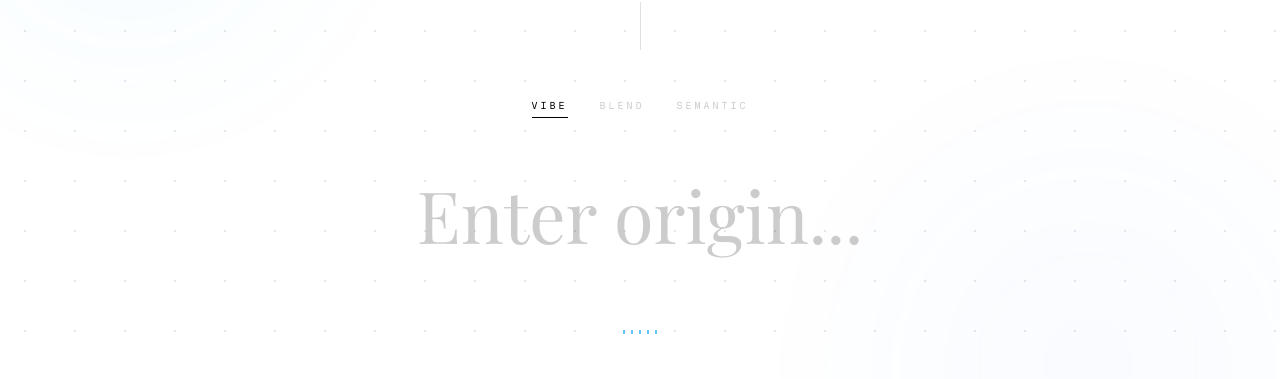
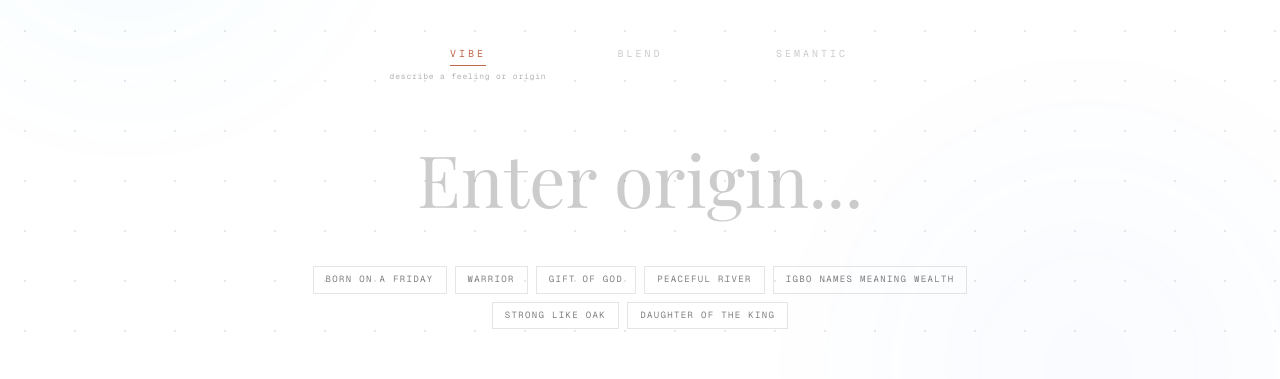
Before and after one commit to andreyscott/nameFindQ, a Next.js app: page / in a window 1280 px wide. Shown: the part 244-623 px from the top of the page. Built offline with nearby package versions, Linux system fonts and the light colour scheme; no server answers.

Commit message:
feat: tab micro-copy suggestion pills terracotta accent WCAG contrast empty states

```diff
--- a/app/components/MonolithSearch.tsx
+++ b/app/components/MonolithSearch.tsx
@@ -10,11 +10,35 @@ import type { NameSearchResult } from '../api/search/route';
 
 type SearchMode = 'vibe' | 'blend' | 'semantic';
 
-const TABS: { id: SearchMode; label: string }[] = [
-  { id: 'vibe',     label: 'vibe'     },
-  { id: 'blend',    label: 'blend'    },
-  { id: 'semantic', label: 'semantic' },
+// ── Tab definitions + micro-copy ─────────────────────────────────────────
+const TABS: { id: SearchMode; label: string; hint: string }[] = [
+  { id: 'vibe',     label: 'vibe',     hint: 'Describe a feeling or origin'  },
+  { id: 'blend',    label: 'blend',    hint: 'Combine two name roots'         },
+  { id: 'semantic', label: 'semantic', hint: 'Search by meaning or culture'   },
 ];
+
+// ── Suggestion pills per mode ─────────────────────────────────────────────
+const PILLS: Record<SearchMode, string[]> = {
+  vibe: [
+    'Born on a Friday',
+    'Warrior',
+    'Gift of God',
+    'Peaceful river',
+    'Igbo names meaning wealth',
+    'Strong like oak',
+    'Daughter of the king',
+  ],
+  blend: [
+    'Yoruba + Celtic',
+    'Edo + Gaelic',
+    'Igbo + Norse',
+    'African + Scandinavian',
+  ],
+  semantic: [],
+};
+
+// ── Terracotta accent — used only for active UI states ────────────────────
+const ACCENT = '#C1694F';
 
 export function MonolithSearch() {
   const [isFocused, setIsFocused] = useState(false);
@@ -42,6 +66,7 @@ export function MonolithSearch() {
 
   const handleModeSwitch = (mode: SearchMode) => {
     setSearchMode(mode);
+    setValue('');
     // Clear semantic results when leaving semantic tab
     if (mode !== 'semantic') {
       setSemanticResults([]);
@@ -49,27 +74,51 @@ export function MonolithSearch() {
     }
   };
 
+  // Clicking a suggestion pill instantly triggers the search
+  const handlePill = (pill: string) => {
+    setValue(pill);
+    router.push(`/results?q=${encodeURIComponent(pill)}&type=${searchMode}`);
+  };
+
   return (
     <div className="relative w-full max-w-3xl mx-auto flex flex-col items-center justify-center z-10">
-      {/* ── Tab Toggle ────────────────────────────────────────── */}
+
+      {/* ── Tab Toggle with micro-copy ─────────────────────────────── */}
       <div className="flex gap-8 mb-8">
-        {TABS.map(({ id, label }) => (
+        {TABS.map(({ id, label, hint }) => (
           <button
             key={id}
             id={`tab-${id}`}
             onClick={() => handleModeSwitch(id)}
-            className={`font-mono text-[10px] tracking-[0.3em] uppercase transition-all pb-1 border-b ${
-              searchMode === id
-                ? 'text-black border-black'
-                : 'text-black/20 border-transparent hover:text-black/40'
-            }`}
+            className="flex flex-col items-center gap-1"
+            aria-pressed={searchMode === id}
           >
-            {label}
+            {/* Tab label */}
+            <span
+              className={`font-mono text-[10px] tracking-[0.3em] uppercase transition-all pb-1 border-b ${
+                searchMode === id
+                  ? 'border-[#C1694F] text-[#C1694F]'
+                  : 'text-black/20 border-transparent hover:text-black/40'
+              }`}
+            >
+              {label}
+            </span>
+            {/* Micro-copy — visible only on active tab */}
+            <span
+              className={`font-mono text-[8px] tracking-[0.1em] lowercase transition-all duration-300 whitespace-nowrap ${
+                searchMode === id
+                  ? 'opacity-100 text-black/30 max-h-4'
+                  : 'opacity-0 max-h-0'
+              }`}
+              aria-hidden="true"
+            >
+              {hint}
+            </span>
           </button>
         ))}
       </div>
 
-      {/* ── Panel: Vibe / Blend (existing LLM route) ─────────── */}
+      {/* ── Panel: Vibe / Blend ────────────────────────────────────── */}
       <AnimatePresence mode="wait">
         {(searchMode === 'vibe' || searchMode === 'blend') && (
           <motion.div
@@ -94,7 +143,7 @@ export function MonolithSearch() {
                 spellCheck={false}
                 autoComplete="off"
               />
-              {/* Cyan focus underline */}
+              {/* Cyan focus underline — kept (serves input-focus purpose, not selection) */}
               <motion.div
                 className="absolute bottom-0 left-1/2 h-[1px] bg-[#38BDF8] shadow-[0_0_10px_rgba(56,189,248,0.8)]"
                 initial={{ width: 0, x: '-50%' }}
@@ -106,11 +155,35 @@ export function MonolithSearch() {
               />
             </div>
 
+            {/* ── Suggestion pills — zero state only ───────────────── */}
+            <AnimatePresence>
+              {!value && PILLS[searchMode].length > 0 && (
+                <motion.div
+                  initial={{ opacity: 0, y: 4 }}
+                  animate={{ opacity: 1, y: 0 }}
+                  exit={{ opacity: 0, y: -4 }}
+                  transition={{ duration: 0.25 }}
+                  className="w-full flex flex-wrap justify-center gap-2 mb-6"
+                  aria-label="Example searches"
+                >
+                  {PILLS[searchMode].map((pill) => (
+                    <button
+                      key={pill}
+                      onClick={() => handlePill(pill)}
+                      className="border border-black/10 text-[9px] font-mono tracking-[0.15em] uppercase px-3 py-1.5 text-black/50 hover:border-black/40 hover:text-black hover:bg-black/[0.02] transition-all"
+                    >
+                      {pill}
+                    </button>
+                  ))}
+                </motion.div>
+              )}
+            </AnimatePresence>
+
             <VibeScanner isTyping={isTyping} />
           </motion.div>
         )}
 
-        {/* ── Panel: Semantic RAG search ────────────────────────── */}
+        {/* ── Panel: Semantic RAG search ───────────────────────────── */}
         {searchMode === 'semantic' && (
           <motion.div
             key="semantic-search"
--- a/app/components/SearchResults.tsx
+++ b/app/components/SearchResults.tsx
@@ -77,7 +77,7 @@ export function SearchResults({ results, query, isLoading }: SearchResultsProps)
         <p className="font-mono text-[10px] tracking-[0.3em] text-black/40 uppercase">
           No semantic matches found
         </p>
-        <p className="mt-2 text-sm text-black/30 font-serif">
+        <p className="mt-2 text-sm text-black/50 font-serif">
           Try rephrasing your query — e.g. add a tribe name or describe a feeling.
         </p>
       </motion.div>
--- a/app/results/page.tsx
+++ b/app/results/page.tsx
@@ -228,7 +228,7 @@ function ResultsContent() {
                     title={saved ? "Remove from saved" : "Save to collection"}
                     className={`w-9 h-9 flex items-center justify-center border transition-all duration-200
                       ${saved
-                        ? "border-black bg-black text-white"
+                        ? "border-[#C1694F] bg-[#C1694F] text-white"
                         : "border-black/20 text-black/30 hover:border-black hover:text-black"
                       }
                       ${isSavingThis ? "opacity-40 cursor-wait" : ""}
--- a/app/saved/page.tsx
+++ b/app/saved/page.tsx
@@ -22,27 +22,68 @@ export default function SavedPage() {
         </div>
 
         {savedNames.length === 0 ? (
-          <div className="text-center py-20 border border-dashed border-black/10">
-            <p className="text-sm text-black/40 font-sans">No names saved yet.</p>
-            <Link href="/" className="mt-4 inline-block text-[10px] font-mono tracking-widest uppercase border-b border-black pb-1 hover:opacity-50 transition-opacity">
-              Start Discovering
+          /* ── Empty state ──────────────────────────────────────────── */
+          <motion.div
+            initial={{ opacity: 0, y: 6 }}
+            animate={{ opacity: 1, y: 0 }}
+            className="flex flex-col items-center gap-5 py-20 border border-dashed border-black/10"
+          >
+            {/* Bookmark outline icon */}
+            <svg
+              width="32"
+              height="32"
+              viewBox="0 0 24 24"
+              fill="none"
+              stroke="currentColor"
+              strokeWidth="1"
+              strokeLinecap="round"
+              strokeLinejoin="round"
+              className="text-black/20"
+              aria-hidden="true"
+            >
+              <path d="M19 21l-7-5-7 5V5a2 2 0 0 1 2-2h10a2 2 0 0 1 2 2z" />
+            </svg>
+
+            <div className="text-center">
+              <p className="font-serif text-2xl text-black/60 mb-1">
+                Your collection is empty
+              </p>
+              <p className="font-mono text-[10px] tracking-[0.2em] text-black/30 uppercase">
+                Save names from your search results
+              </p>
+            </div>
+
+            <Link
+              href="/"
+              className="mt-1 inline-flex items-center px-6 py-3 text-[10px] font-mono uppercase tracking-[0.2em] text-white hover:opacity-80 transition-opacity"
+              style={{ backgroundColor: '#C1694F' }}
+            >
+              Begin Discovering
             </Link>
-          </div>
+          </motion.div>
         ) : (
+          /* ── Name list ────────────────────────────────────────────── */
           <div className="flex flex-col">
-            {savedNames.sort((a, b) => b.savedAt - a.savedAt).map((item, index) => (
-              <div key={item.name} className="group py-8 border-b border-black/10 flex justify-between items-center -mx-6 px-6 hover:bg-black/[0.02] transition-colors">
+            {savedNames
+              .sort((a, b) => b.savedAt - a.savedAt)
+              .map((item) => (
+                <div
+                  key={item.name}
+                  className="group py-8 border-b border-black/10 flex justify-between items-center -mx-6 px-6 hover:bg-black/[0.02] transition-colors"
+                >
                   <Link href={`/name/${encodeURIComponent(item.name)}`} className="flex-1">
                     <h2 className="text-3xl font-serif text-black mb-1 group-hover:text-black/70 transition-colors">
                       {item.name}
                     </h2>
+                    {/* Phase 3: bumped from text-black/60 (was /40 before) for WCAG AA */}
                     <p className="text-xs text-black/60 font-sans">
                       {item.short_meaning}
                     </p>
                   </Link>
                   <button
                     onClick={() => toggleSave(item)}
-                  className="text-[10px] font-mono uppercase tracking-widest text-red-500 opacity-0 group-hover:opacity-100 transition-opacity hover:underline"
+                    className="text-[10px] font-mono uppercase tracking-widest opacity-0 group-hover:opacity-100 transition-opacity hover:underline"
+                    style={{ color: '#C1694F' }}
                   >
                     Remove
                   </button>
```
Also changed, not shown: app/history/page.tsx (+55 -8 lines). Lines whose indentation alone changed are shown as unchanged.
